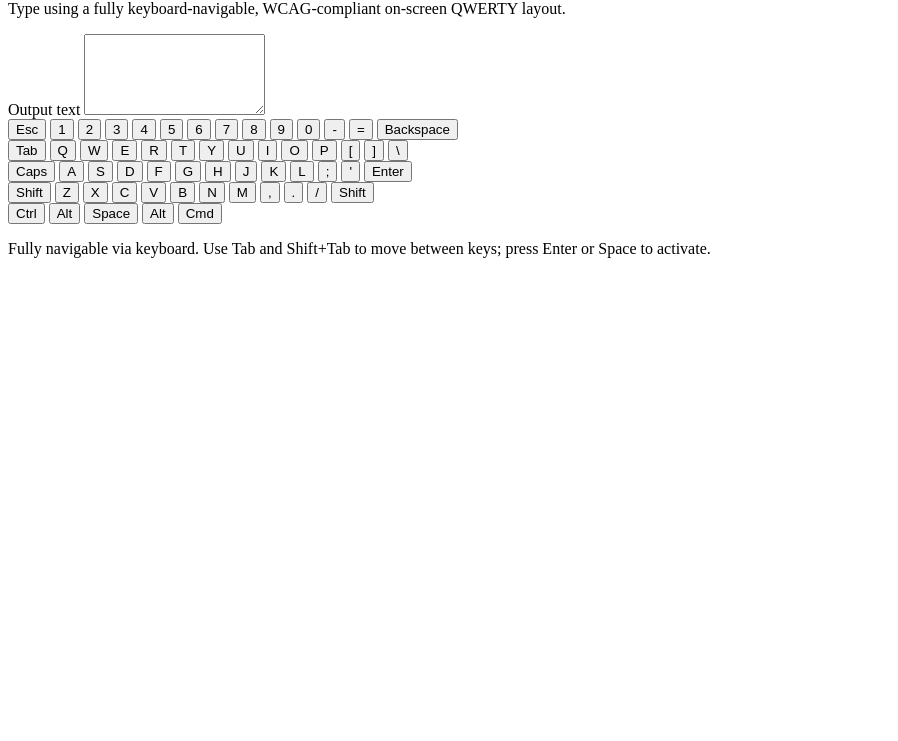
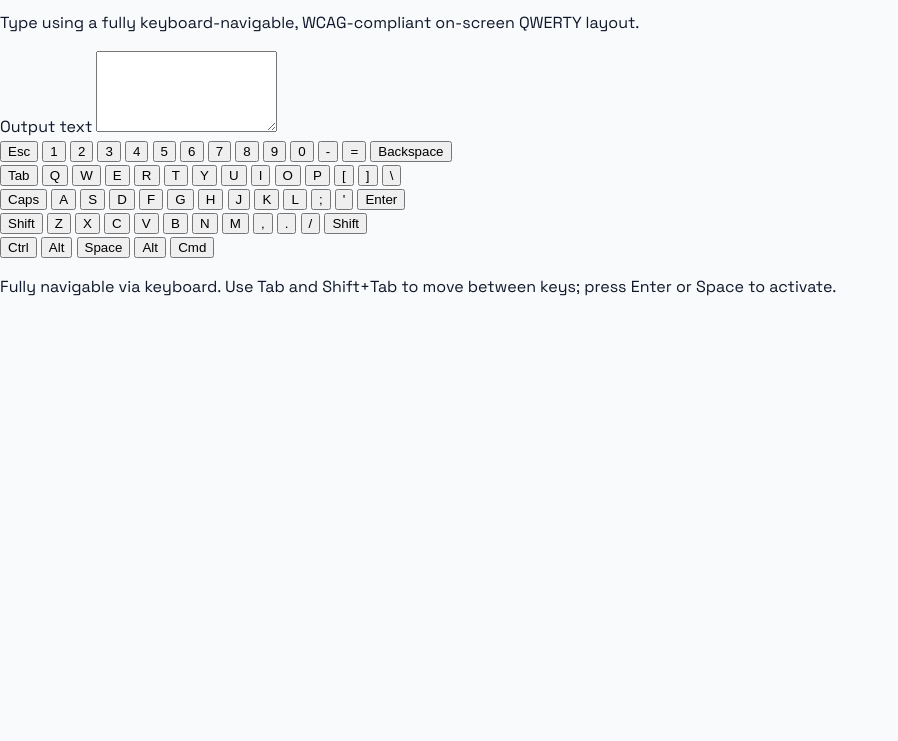
Before and after one commit to BenGephardt/GridBoard, a website: page index.html in a window 1280 px wide. Shown: the part 80-821 px from the top of the page, without its empty margins (0-898 px from the left). Before the commit the page ends 800 px from the top, so only its background shows below. Drawn offline with Linux system fonts and the light colour scheme.

Commit message:
style: add global reset and layout styles to CSS

```diff
--- a/style.css
+++ b/style.css
@@ -44,3 +44,24 @@
   --transition-fast: 150ms ease-out;
   --transition-med: 200ms ease-out;
 }
+
+/* SECTION: Global Reset & Layout */
+*,
+*::before,
+*::after {
+  box-sizing: border-box;
+}
+
+html {
+  font-size: 16px;
+}
+
+body {
+  margin: 0;
+  min-height: 100vh;
+  font-family: var(--font-family-base);
+  font-size: var(--text-base);
+  line-height: var(--line-height-base);
+  color: var(--color-text);
+  background-color: var(--color-bg);
+}
```
